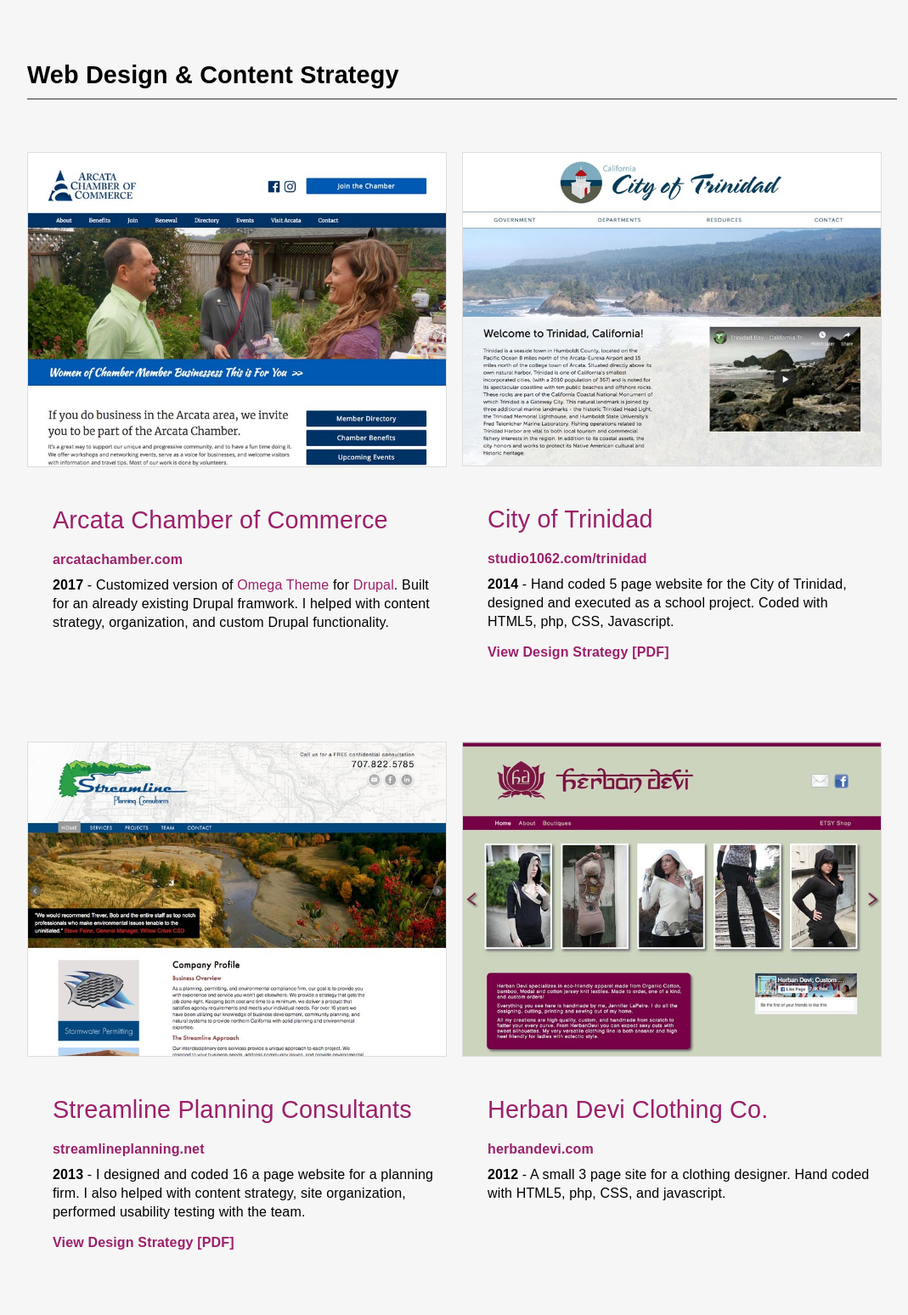
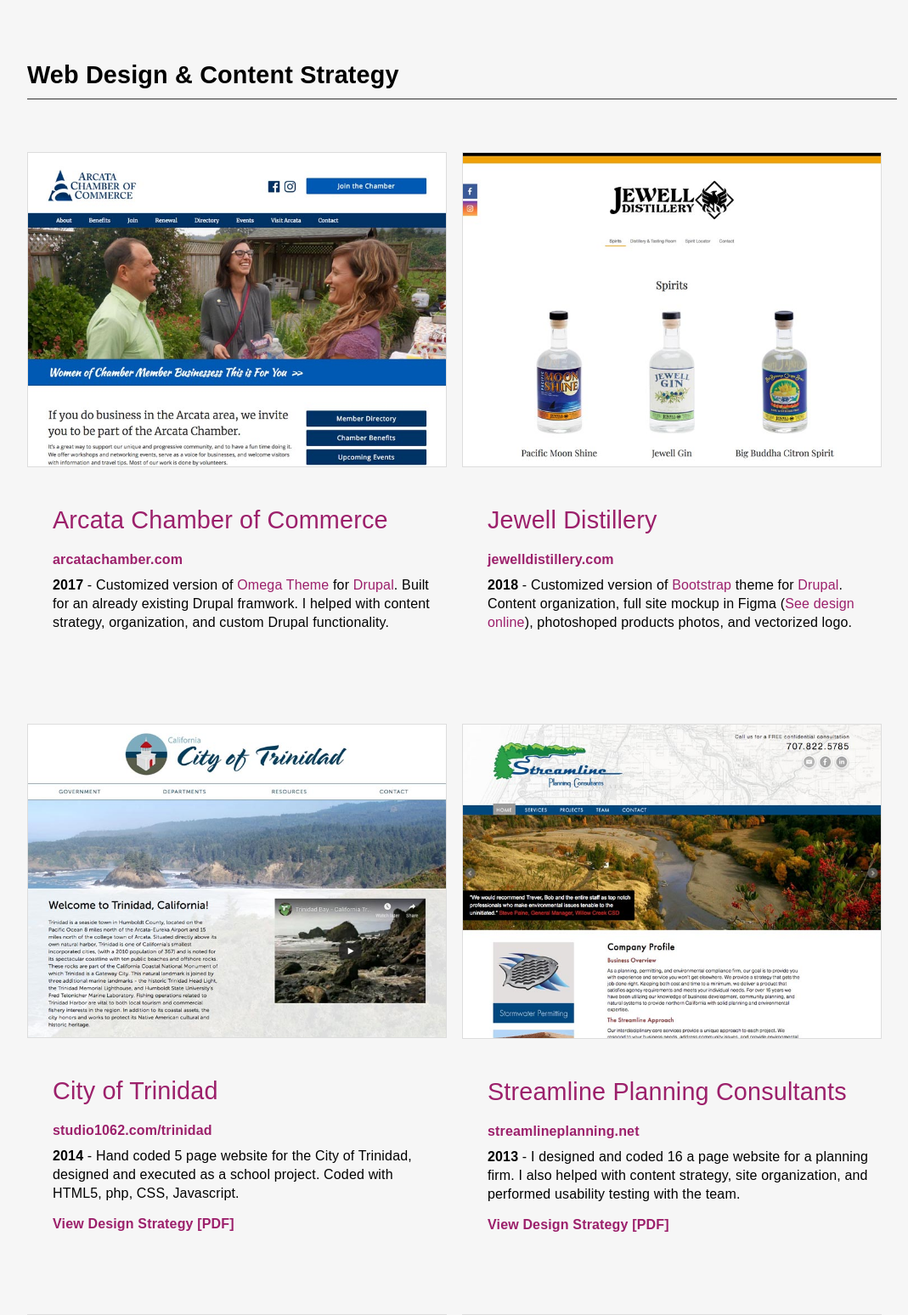
Before and after one commit to jen-rees/studio1062.com, a PHP site: page /web in a window 1280 px wide. Shown: the part 260-1808 px from the top of the page at 85% size, without its empty margins (96-1165 px from the left). Run offline with PHP 8.4, Linux system fonts and the light colour scheme; some libraries are stand-ins or nearby versions.

Commit message:
Content updates

```diff
--- a/strategy.php
+++ b/strategy.php
@@ -72,7 +72,7 @@
               <div class="clear"></div>
               <div class="project-about">
                 <h1>San Francisco Underground Film Festival</h1>
-                <p>Logo, VIP Badge, Poster, One Color Flyer, Postcard &amp; Tickets.</p>
+                <p>Logo, VIP Badge, Poster, One Color Flyer, Postcard &amp; Tickets. Done as a school project.</p>
                 <h2><a href="assets/jfitch_SFUFF.pdf">Process Journal [PDF]</a></h2>
             </div>
 
--- a/web.php
+++ b/web.php
@@ -54,6 +54,7 @@
             <div id="web">
             <div class="project">
 
+
                 <div class="twoColumn">
                     <div class="web">
                         <a href="http://arcatachamber.com" target="_blank"><img src="assets/web/arcatachamber.jpg" alt="Arcata Chamber of Commerce" /></a>
@@ -61,7 +62,13 @@
                         <p><strong>2017</strong> - Customized version of <a href="https://www.drupal.org/project/omega">Omega Theme</a> for <a href="https://www.drupal.org">Drupal</a>. Built for an already existing Drupal framwork. I helped with content strategy, organization, and custom Drupal functionality. </p>
                     </div>
                 </div>
-
+                <div class="twoColumn">
+                    <div class="web">
+                        <a href="http://jewelldistillery.com" target="_blank"><img src="assets/web/jewelldistillery.jpg" alt="Jewell distillery" /></a>
+                        <h1><a href="http://jewelldistillery.com" target="_blank">Jewell Distillery</a></h1><h4><a href="http://jewelldistillery.com" target="_blank">jewelldistillery.com</a></h4>
+                        <p><strong>2018</strong> - Customized version of <a href="https://www.drupal.org/project/bootstrap">Bootstrap</a> theme for <a href="https://www.drupal.org">Drupal</a>. Content organization, full site mockup in Figma (<a href="https://www.figma.com/proto/0wwHgCMoBv39HXw3Tlf3xnOH/Website-Mockup?node-id=106%3A2&viewport=1305%2C490%2C0.0821407&scaling=min-zoom">See design online</a>), photoshoped products photos, and vectorized logo.</p>
+                    </div>
+                </div>
                 <div class="twoColumn">
                     <div class="web">
                         <a href="http://www.jeniferfitch.com/trinidad" target="_blank"><img src="assets/web/trinidad.jpg" alt="Trinidad Website" /></a>
@@ -78,7 +85,7 @@
                     <div class="web">
                         <a href="http://www.streamlineplanning.net" target="_blank"><img src="assets/web/streamline.jpg" alt="Streamline Planning Consultants, Arcata, CA 95521" /></a>
                         <a href="http://www.streamlineplanning.net" target="_blank"><h1>Streamline Planning Consultants</h1><h4>streamlineplanning.net</h4></a>
-                        <p><strong>2013</strong> - I designed and coded 16 a page website for a planning firm. I also helped with content strategy, site organization, performed usability testing with the team.</p>
+                        <p><strong>2013</strong> - I designed and coded 16 a page website for a planning firm. I also helped with content strategy, site organization, and performed usability testing with the team.</p>
                         <h4><a href="assets/jfitch_streamline.pdf">View Design Strategy [PDF]</a></h4>
                         </div>
                     </div>
```
Also changed, not shown: about.php (+4 -4 lines), assets/web/jewelldistillery.jpg (added).
